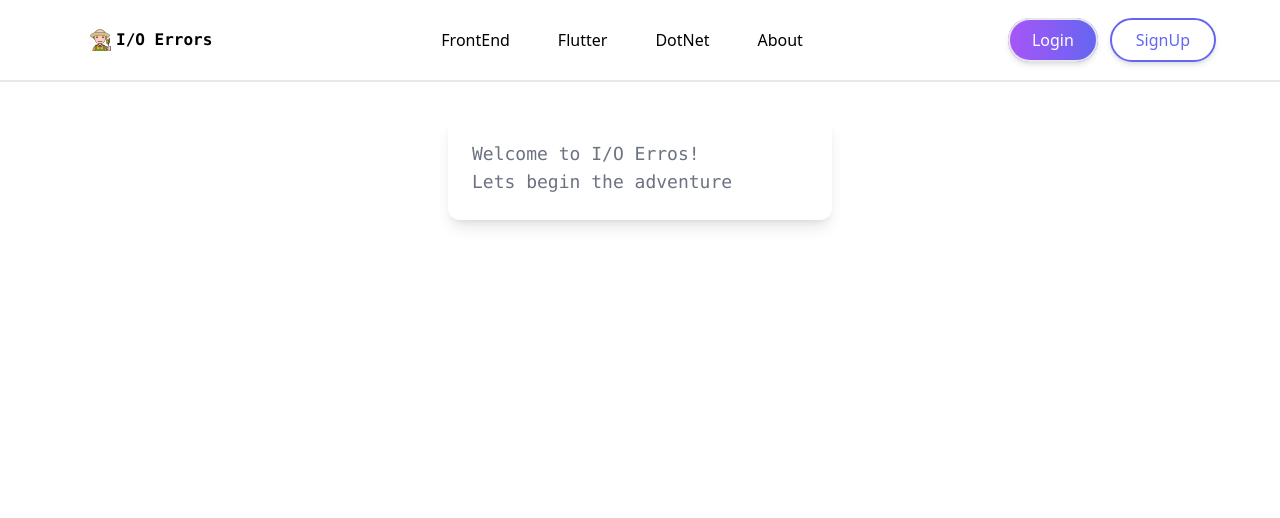
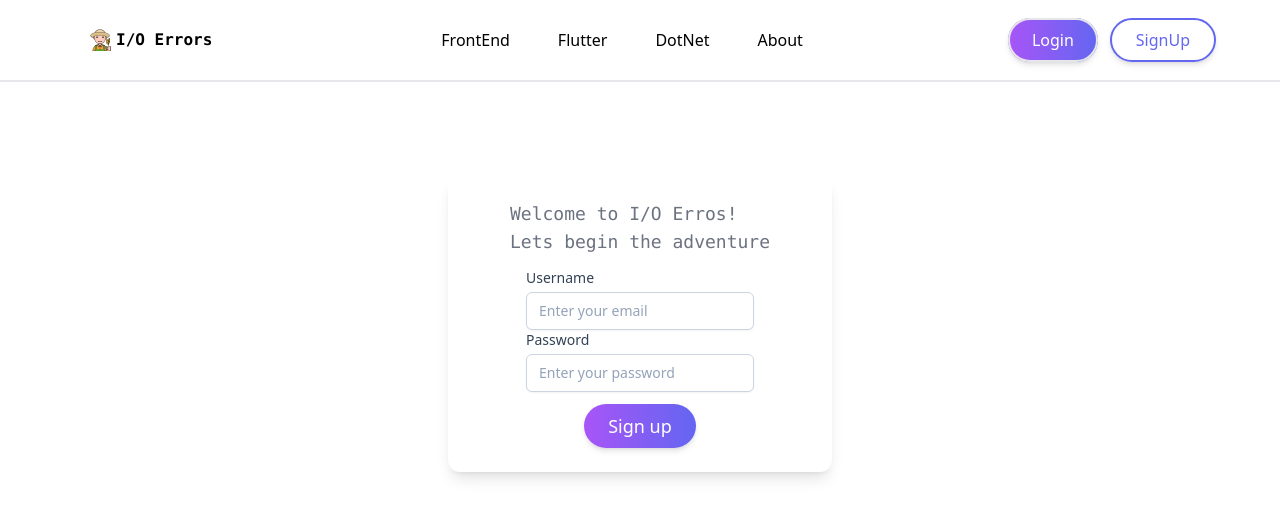
Before and after one commit to shenmemoon1/I-O-Errors, a React (Vite) app: page /signup in a window 1280 px wide. Shown: the top 518 px of the page. Built offline with nearby package versions, Linux system fonts and the light colour scheme.

Commit message:
update login singup page

```diff
--- /dev/null
+++ b/src/components/Form.jsx
@@ -0,0 +1,45 @@
+import PropTypes from "prop-types";
+
+const JoinForm = ({ jtext }) => {
+  return (
+    <section className="mt-20">
+      <div className="font-mono text-gray-500 text-lg box mx-auto mt-5 flex flex-col">
+        Welcome to I/O Erros! <br />
+        Lets begin the adventure
+        <form className="text-black font-sans mt-3 ml-0">
+          <label htmlFor="email" className="block">
+            <span className="block text-sm font-medium text-slate-700">
+              Username
+            </span>
+            <input
+              type="email"
+              name="email"
+              placeholder="Enter your email"
+              className="input_box"
+            />
+          </label>
+          <label htmlFor="password" className="block">
+            <span className="block text-sm font-medium text-slate-700">
+              Password
+            </span>
+            <input
+              type="password"
+              name="password"
+              placeholder="Enter your password"
+              className="input_box"
+            />
+          </label>
+          <button type="submit" className="elevate_button">
+            {jtext}
+          </button>
+        </form>
+      </div>
+    </section>
+  );
+};
+
+JoinForm.propTypes = {
+  jtext: PropTypes.string.isRequired, // 确保 jtext 是一个必须的字符串类型属性
+};
+
+export default JoinForm;
--- a/src/components/index.js
+++ b/src/components/index.js
@@ -1,3 +1,4 @@
 import NavBar from "./NavBar";
+import JoinForm from "./Form";
 
-export { NavBar };
+export { NavBar, JoinForm };
--- a/src/index.css
+++ b/src/index.css
@@ -7,5 +7,16 @@
 }
 
 .box {
-  @apply p-6 max-w-sm bg-white rounded-xl shadow-lg flex items-center space-x-4;
+  @apply p-6 max-w-sm bg-white rounded-xl shadow-lg flex items-center;
 }
+.input_box {
+  @apply mt-1 block w-full px-3 py-2 bg-white border border-slate-300 rounded-md text-sm shadow-sm placeholder-slate-400
+  focus:outline-none focus:border-sky-500 focus:ring-1 focus:ring-sky-500
+  disabled:bg-slate-50 disabled:text-slate-500 disabled:border-slate-200 disabled:shadow-none
+  invalid:border-pink-500 invalid:text-pink-600
+  focus:invalid:border-pink-500 focus:invalid:ring-pink-500;
+}
+
+.elevate_button {
+  @apply flex items-center mx-auto justify-center px-6 py-2 rounded-full shadow-md text-white bg-gradient-to-r mt-3 from-purple-500 to-indigo-500;
+}
--- a/src/pages/Login.jsx
+++ b/src/pages/Login.jsx
@@ -1,5 +1,11 @@
+import { JoinForm } from "../components";
+
 const Login = () => {
-  return <div>Login</div>;
+  return (
+    <>
+      <JoinForm jtext="Login" />
+    </>
+  );
 };
 
 export default Login;
--- a/src/pages/SignUp.jsx
+++ b/src/pages/SignUp.jsx
@@ -1,11 +1,10 @@
+import { JoinForm } from "../components";
+
 const SignUp = () => {
   return (
-    <section>
-      <div className="font-mono text-gray-500 text-lg box mx-auto mt-5">
-        Welcome to I/O Erros! <br />
-        Lets begin the adventure
-      </div>
-    </section>
+    <>
+      <JoinForm jtext="Sign up" />
+    </>
   );
 };
 
```
